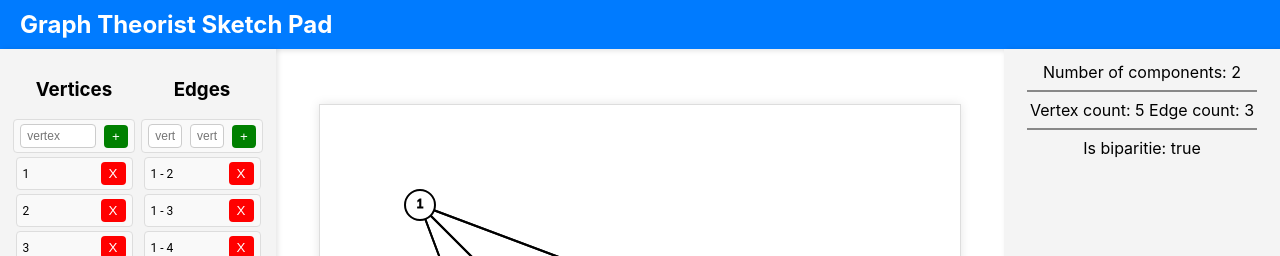
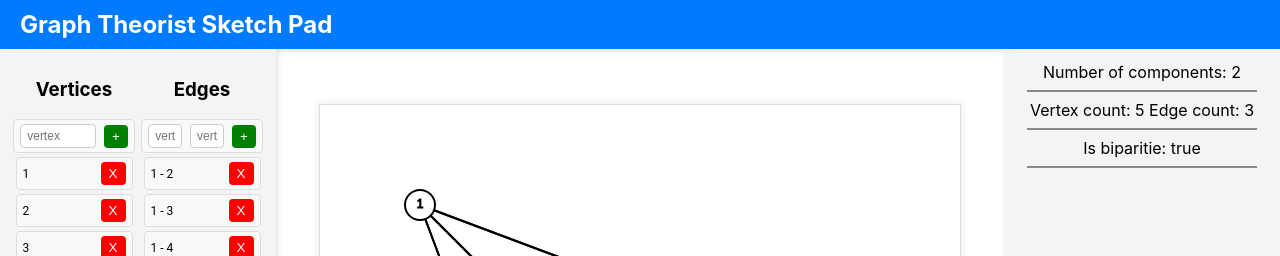
Before and after one commit to SamStan4/graph-theorist-sketch-pad, a React (Create React App) app in the folder client/: page / in a window 1280 px wide. Shown: the top 256 px of the page. Built offline with nearby package versions, Linux system fonts and the light colour scheme.

Commit message:
added some canges

```diff
--- a/client/src/componets/GraphStats.js
+++ b/client/src/componets/GraphStats.js
@@ -26,6 +26,7 @@ const GraphStats = ({ graph }) => {
       <BipartiteStat
         graph={graph}
       />
+      <LineSeparator/>
     </div>
   );
 }
```
Also changed, not shown: 1 other file (tests, documents, lock files or other folders).
